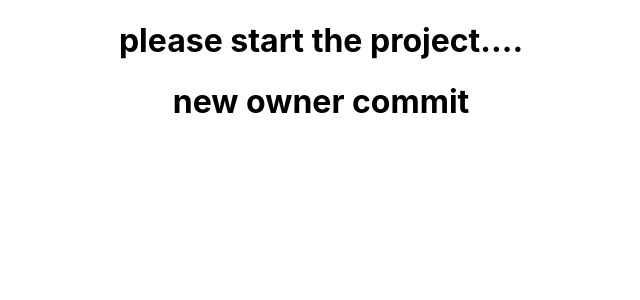
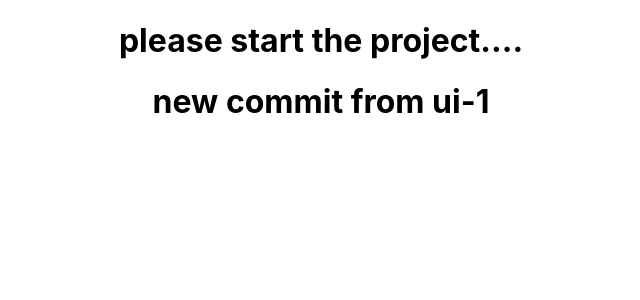
Before and after one commit to kalavida1327/developer-portfolio, a JavaScript app: page / in a window 1280 px wide. Shown: the top 300 px of the page, without its empty margins (319-959 px from the left). Built offline with nearby package versions, Linux system fonts and the light colour scheme; the HTML template or start-up script is replaced by a standard one.

Commit message:
commit from sameer

```diff
--- a/src/App.js
+++ b/src/App.js
@@ -4,7 +4,7 @@ function App() {
   return (
     <div className="App">
       <h1>please start the project....</h1>
-      <h1>new owner commit</h1>
+      <h1>new commit from ui-1</h1>
     </div>
   );
 }
```
